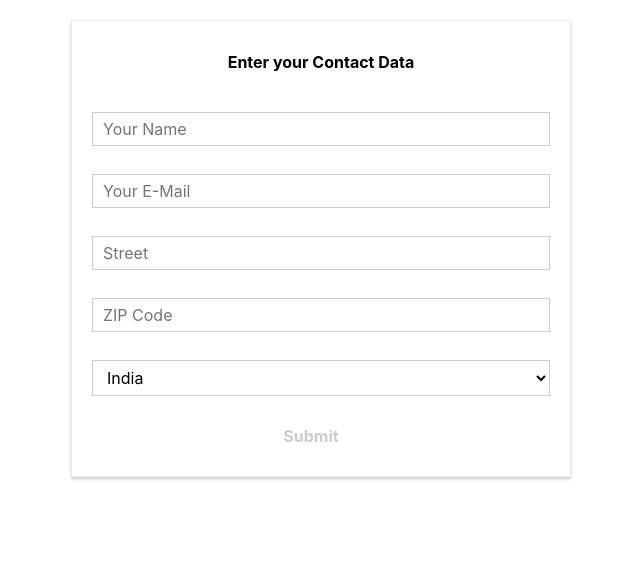
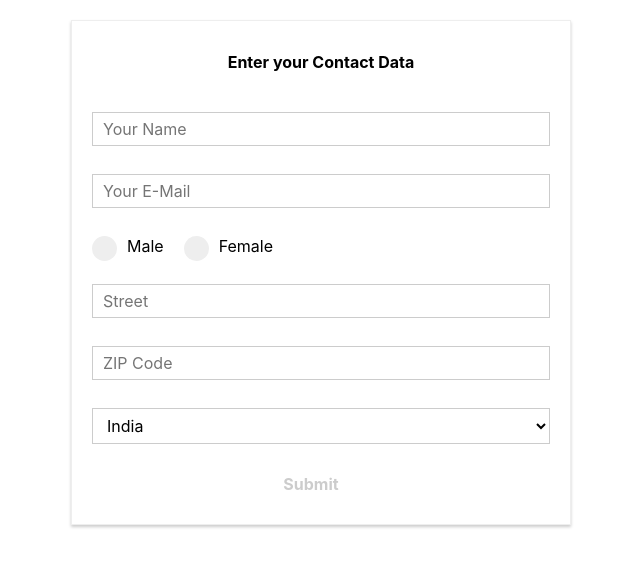
Before and after one commit to pervezalam777/react-dynamic-form, a React (Create React App) app: page / in a window 1280 px wide. Shown: the top 566 px of the page, without its empty margins (319-959 px from the left). Built offline with nearby package versions, Linux system fonts and the light colour scheme.

Commit message:
Radio button support added

```diff
--- a/src/dynamic-form/component/ui/input/Input.js
+++ b/src/dynamic-form/component/ui/input/Input.js
@@ -2,8 +2,27 @@ import React from 'react';
 
 import classes from './Input.module.css';
 
+const RadioGroup = (props) => {
+
+    return  props.group.map(element => (
+        <label key={element.elementConfig.value}
+            className={classes.RadioContainer}>
+            {element.label}
+            <input
+                data-id={props.elementId}
+                className={classes.Radio}
+                {...element.elementConfig}
+                onChange={props.changed} />
+                <span className={classes.Checkmark}></span>
+
+        </label>
+
+    ));
+}
+
 const input = ( props ) => {
     let inputElement = null;
+    let containerClasses = [classes.Input];
     const inputClasses = [classes.InputElement];
 
     if (props.invalid && props.shouldValidate && props.touched) {
@@ -42,6 +61,10 @@ const input = ( props ) => {
                 </select>
             );
             break;
+        case ('inputRadio'):
+            containerClasses.push(classes.Radio)
+            inputElement = <RadioGroup {...props} />
+            break;
         default:
             inputElement = <input
                 data-id={props.elementId}
@@ -52,9 +75,11 @@ const input = ( props ) => {
     }
 
     return (
-        <div className={classes.Input}>
-            <label className={classes.Label}>{props.label}</label>
-            {inputElement}
+        <div className={containerClasses.join(' ')}>
+            <label >
+                <span className={classes.Label}>{props.label}</span>
+                {inputElement}
+            </label>
         </div>
     );
 
--- a/src/dynamic-form/component/ui/input/Input.module.css
+++ b/src/dynamic-form/component/ui/input/Input.module.css
@@ -30,3 +30,64 @@
     border: 1px solid red;
     background-color: #FDA49A;
 }
+
+.RadioContainer {
+    position: relative;
+    cursor: pointer;
+    padding-left: 35px;
+    padding-right: 20px;
+    user-select: none;
+}
+
+.Radio {
+    text-align: left;
+}
+
+.RadioContainer input {
+    position: absolute;
+    opacity: 0;
+    cursor: pointer;
+}
+
+/* Create a custom radio button */
+.Checkmark {
+    position: absolute;
+    height: 25px;
+    width: 25px;
+    top: 0;
+    left: 0;
+    background-color: #eee;
+    border-radius: 50%;
+}
+
+/* On mouse-over, add a grey background color */
+.RadioContainer:hover input ~ .Checkmark {
+    background-color: #ccc;
+}
+
+/* When the radio button is checked, add a blue background */
+.RadioContainer input:checked ~ .Checkmark {
+    background-color: #2196F3;
+}
+
+/* Create the indicator (the dot/circle - hidden when not checked) */
+.Checkmark:after {
+    content: "";
+    position: absolute;
+    display: none;
+}
+
+/* Show the indicator (dot/circle) when checked */
+.RadioContainer input:checked ~ .Checkmark:after {
+    display: block;
+}
+
+/* Style the indicator (dot/circle) */
+.RadioContainer .Checkmark:after {
+    top: 9px;
+    left: 9px;
+    width: 8px;
+    height: 8px;
+    border-radius: 50%;
+    background: white;
+}
--- a/src/dynamic-form/index.js
+++ b/src/dynamic-form/index.js
@@ -37,6 +37,7 @@ export class FormBuilder extends Component {
                         shouldValidate={element.config.validation}
                         touched={element.config.touched}
                         elementId={element.id}
+                        group={element.config.group}
                         changed={this.elementChangedHandler} />
                 ))}
                 <Button btnType="Success" disabled={!data.formIsValid}>Submit</Button>
--- a/src/forms/user/config.js
+++ b/src/forms/user/config.js
@@ -23,6 +23,33 @@ export const USER_FORM_DATA = {
             validation: {
                 required: true,
                 isEmail: true
+            },
+            valid: false,
+            touched: false
+        },
+        gender: {
+            elementType: 'inputRadio',
+            group: [
+                {
+                    elementConfig: {
+                        type: 'radio',
+                        name: 'gender',
+                        value: 'male'
+                    },
+                    label: 'Male'
+                },
+                {
+                    elementConfig: {
+                        type: 'radio',
+                        name: 'gender',
+                        value: 'female'
+                    },
+                    label: 'Female'
+                }
+            ],
+            value: '',
+            validation: {
+                required: true
             },
             valid: false,
             touched: false
```
